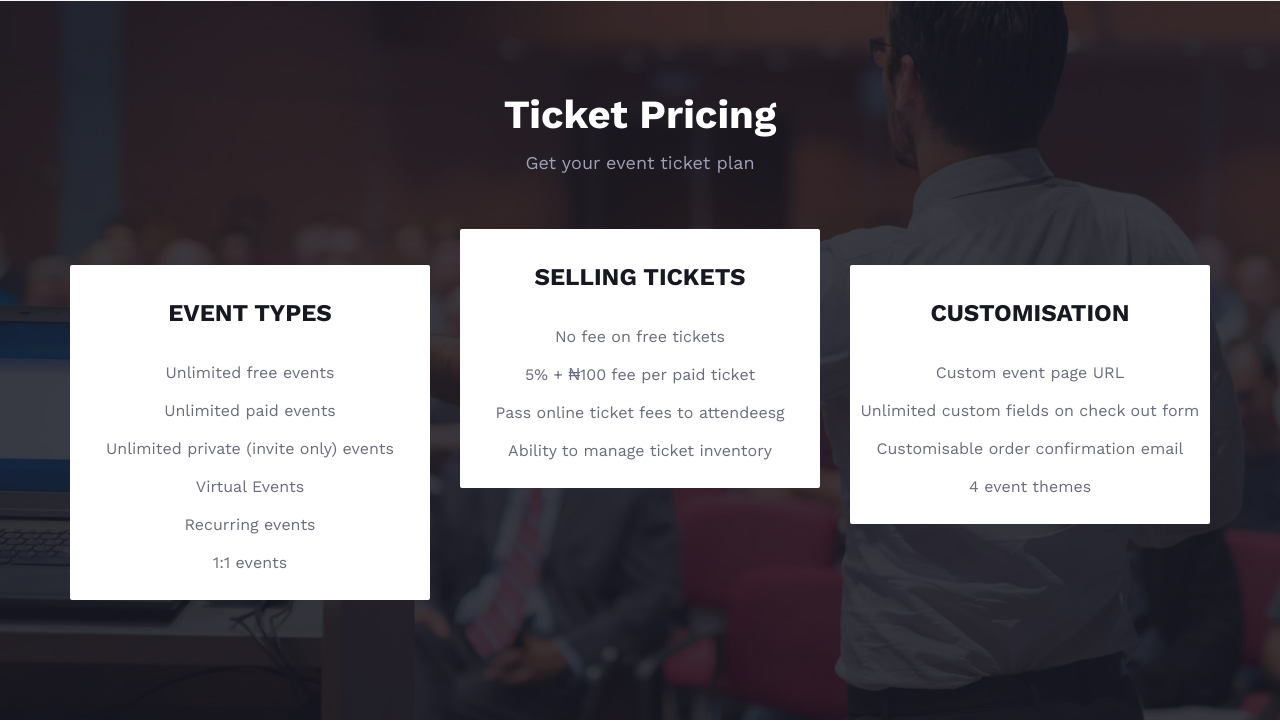
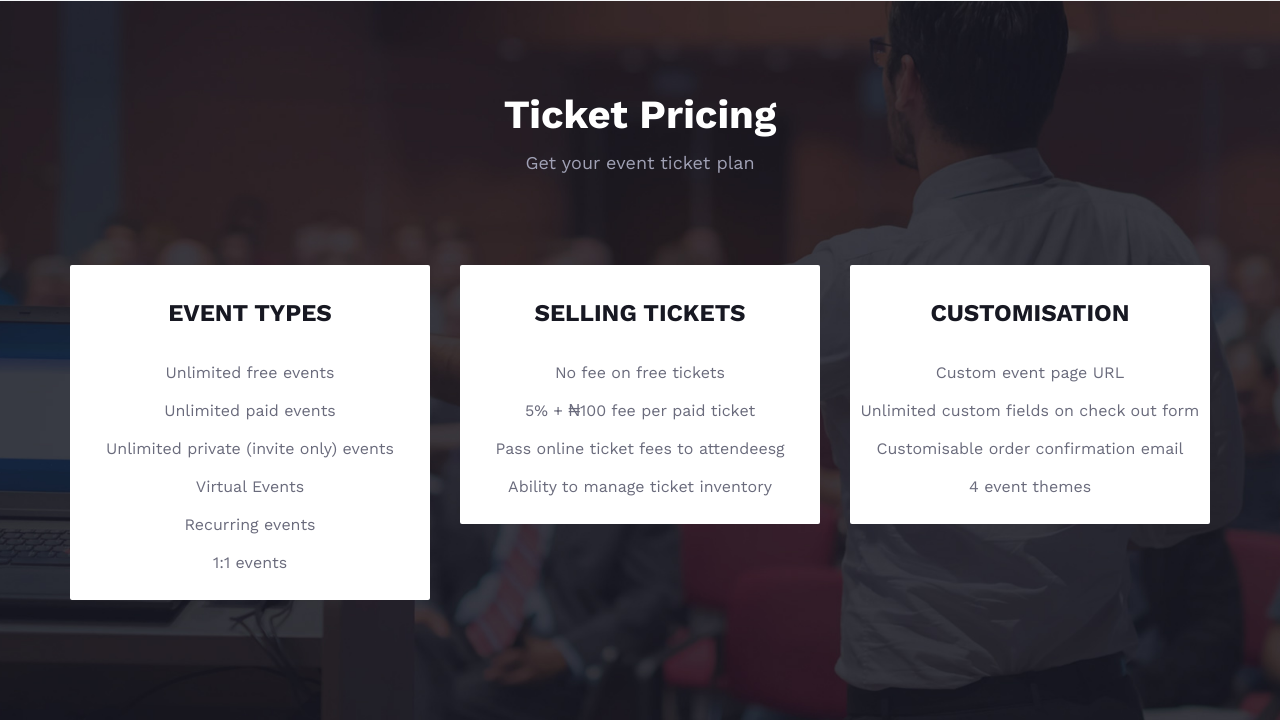
Before and after one commit to TimOsahenru/e-tkets, a Django app: page / in a window 1280 px wide. Shown: the part 2575-3299 px from the top of the page. Run offline with Django 5.2, Linux system fonts and the light colour scheme; some libraries are stand-ins or nearby versions.

Commit message:
Price section created

```diff
--- a/templates/index.html
+++ b/templates/index.html
@@ -226,16 +226,7 @@
           <div class="col-lg-4 col-md-8">
             <div class="price-item">
               <h4>Event types</h4>
-              <!-- <div class="pi-price">
-                <h2><span>$</span>129</h2>
-              </div> -->
               <ul>
-
-
-
-
-
-
                 <li>Unlimited free events</li>
                 <li>Unlimited paid events</li>
                 <li>Unlimited private (invite only) events</li>
@@ -243,50 +234,28 @@
                 <li>Recurring events</li>
                 <li>1:1 events</li>
               </ul>
-              <!-- <a href="#" class="price-btn"
-                >Get Ticket <span class="arrow_right"></span
-              ></a> -->
             </div>
           </div>
           <div class="col-lg-4 col-md-8">
-            <div class="price-item top-rated">
-              <!-- <div class="tr-tag">
-                <i class="fa fa-star"></i>
-              </div> -->
+            <div class="price-item">
               <h4>Selling tickets</h4>
-              <!-- <div class="pi-price">
-                <h2><span>$</span>199</h2>
-              </div> -->
               <ul>
                 <li>No fee on free tickets</li>
                 <li>5% + ₦100 fee per paid ticket</li>
                 <li>Pass online ticket fees to attendeesg</li>
                 <li>Ability to manage ticket inventory</li>
               </ul>
-              <!-- <a href="#" class="price-btn"
-                >Get Ticket <span class="arrow_right"></span
-              ></a> -->
             </div>
           </div>
           <div class="col-lg-4 col-md-8">
             <div class="price-item">
               <h4>Customisation</h4>
-              <!-- <div class="pi-price">
-                <h2><span>$</span>79</h2>
-              </div> -->
               <ul>
-
-
-
-
                 <li>  Custom event page URL</li>
                 <li>Unlimited custom fields on check out form</li>
                 <li>Customisable order confirmation email</li>
                 <li>4 event themes</li>
               </ul>
-              <!-- <a href="#" class="price-btn"
-                >Get Ticket <span class="arrow_right"></span
-              ></a> -->
             </div>
           </div>
         </div>
```
Also changed, not shown: events/tests/test_selenium.py (+12 -4 lines).
